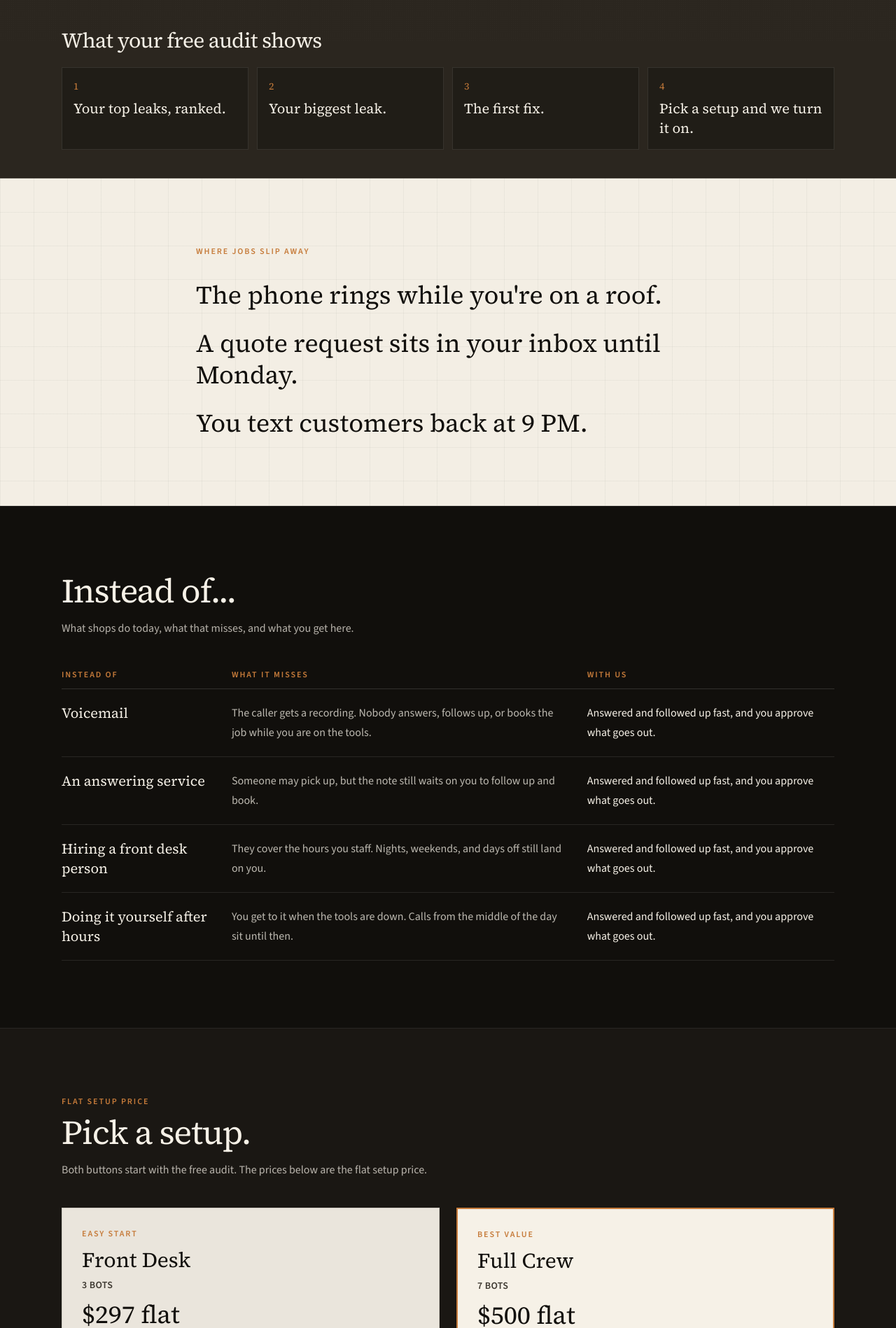
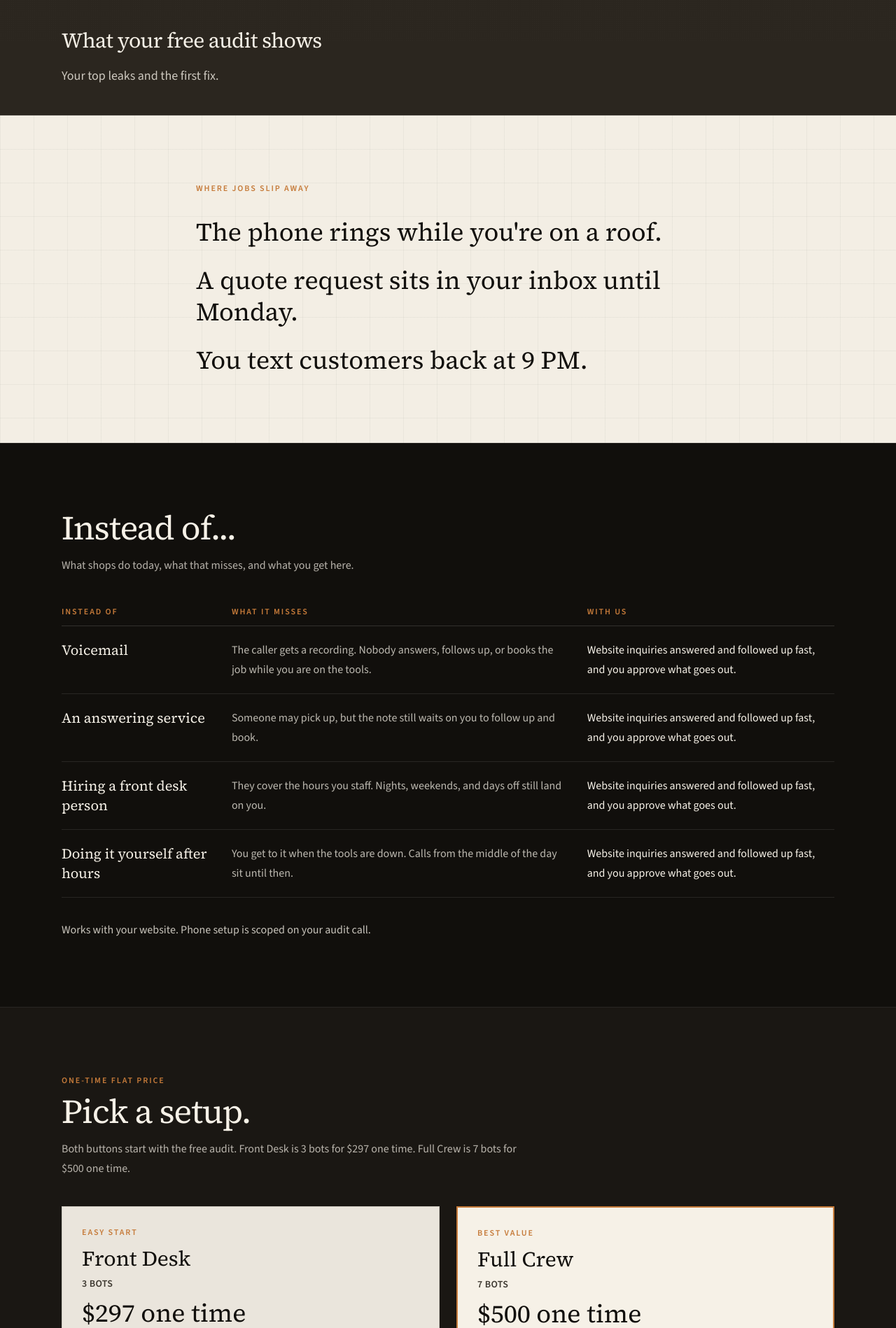
Before and after one commit to DiscoPR/lonelyowner_website, a Next.js app: page / in a window 1280 px wide. Shown: the part 742-2640 px from the top of the page at 70% size. Built offline with nearby package versions, Linux system fonts and the light colour scheme.

Commit message:
State the one-time price, the 24 hour line, and the website limit.
Setups are one time, the bots go live in 24 hours or the shop does not pay, and phone setup stays on the audit call.

Co-authored-by: DiscoPR <DiscoPR@users.noreply.github.com>

```diff
--- a/src/app/layout.tsx
+++ b/src/app/layout.tsx
@@ -24,7 +24,7 @@ export const metadata: Metadata = {
     default: `${hero.headline} | ${site.name}`,
     template: `%s | ${site.name}`,
   },
-  description: `${hero.subhead} Front Desk is 3 bots for ${grokBots.three.price}. Full Crew is 7 bots for ${grokBots.seven.price}.`,
+  description: `${hero.subhead} Front Desk is 3 bots for ${grokBots.three.price} one time. Full Crew is 7 bots for ${grokBots.seven.price} one time.`,
   applicationName: site.name,
   authors: [{ name: site.founder, url: site.url }],
   keywords: [
@@ -42,12 +42,12 @@ export const metadata: Metadata = {
     url: site.url,
     siteName: site.name,
     title: `${hero.headline} | ${site.name}`,
-    description: `${hero.subhead} Front Desk is 3 bots for ${grokBots.three.price}. Full Crew is 7 bots for ${grokBots.seven.price}.`,
+    description: `${hero.subhead} Front Desk is 3 bots for ${grokBots.three.price} one time. Full Crew is 7 bots for ${grokBots.seven.price} one time.`,
   },
   twitter: {
     card: "summary_large_image",
     title: `${hero.headline} | ${site.name}`,
-    description: `${hero.subhead} Front Desk is 3 bots for ${grokBots.three.price}. Full Crew is 7 bots for ${grokBots.seven.price}.`,
+    description: `${hero.subhead} Front Desk is 3 bots for ${grokBots.three.price} one time. Full Crew is 7 bots for ${grokBots.seven.price} one time.`,
   },
   robots: {
     index: true,
--- a/src/app/resources/page.tsx
+++ b/src/app/resources/page.tsx
@@ -26,7 +26,7 @@ export default function ResourcesPage() {
             These are the tasks that steal the evening after a full day in the
             field. A Grok bot can draft every one of them. You still send.
             That is the rule. Setup is {grokBots.three.price} for 3 bots or{" "}
-            {grokBots.seven.price} for 7, flat.{" "}
+            {grokBots.seven.price} for 7, one time.{" "}
             <Link
               href="/#grok-bots"
               className="font-semibold text-copper underline decoration-copper/40 underline-offset-4 hover:text-copper-hot"
--- a/src/app/thank-you/page.tsx
+++ b/src/app/thank-you/page.tsx
@@ -22,7 +22,6 @@ export default function ThankYouPage() {
         <p className="mt-5 text-lg leading-8 text-cream/78">
           It is in. We will email the report to the address you used.
         </p>
-        {/* TODO for Kevin: say when the report arrives. Do not render a number, and do not say that a time is missing. */}
 
         <h2 className="mt-12 font-serif text-3xl tracking-tight">Who it is for</h2>
         <p className="mt-4 text-lg leading-8 text-cream/75">{whoItIsFor}</p>
--- a/src/components/home/AuditForm.tsx
+++ b/src/components/home/AuditForm.tsx
@@ -194,7 +194,6 @@ export function AuditForm() {
           ) : null}
         </div>
 
-        {/* TODO for Kevin: do not claim the bots work with the shop's existing phone number until that is confirmed. */}
         <div>
           <label htmlFor={phoneId} className="block text-sm font-semibold text-cream">
             Phone <span className="font-normal text-muted">(optional)</span>
--- a/src/components/home/Hero.tsx
+++ b/src/components/home/Hero.tsx
@@ -4,7 +4,6 @@ import { hero } from "@/lib/site";
 export function Hero() {
   return (
     <section className="shop-grid relative overflow-hidden border-b border-cream/10">
-      {/* TODO for Kevin: optional line "Report in [X]" once a turnaround is confirmed. Do not render a number until then. */}
       <div className="pointer-events-none absolute inset-y-0 right-0 w-1/2 bg-[radial-gradient(circle_at_80%_20%,rgba(198,123,58,0.18),transparent_45%)]" />
       <div className="relative mx-auto grid max-w-6xl items-start gap-8 px-4 py-10 sm:px-6 sm:py-14 lg:grid-cols-[minmax(0,1.05fr)_minmax(0,0.95fr)] lg:gap-12 lg:py-16">
         <div>
--- a/src/components/home/InsteadOf.tsx
+++ b/src/components/home/InsteadOf.tsx
@@ -1,5 +1,7 @@
+import { websiteScope } from "@/lib/site";
+
 const withUs =
-  "Answered and followed up fast, and you approve what goes out.";
+  "Website inquiries answered and followed up fast, and you approve what goes out.";
 
 const rows = [
   {
@@ -88,6 +90,7 @@ export function InsteadOf() {
             </article>
           ))}
         </div>
+        <p className="mt-8 max-w-2xl leading-7 text-cream/80">{websiteScope}</p>
       </div>
     </section>
   );
--- a/src/components/home/Pricing.tsx
+++ b/src/components/home/Pricing.tsx
@@ -1,4 +1,4 @@
-import { grokBots, hero, setups } from "@/lib/site";
+import { grokBots, grokGuarantee, hero, setups, websiteScope } from "@/lib/site";
 
 const tiers = [
   {
@@ -18,18 +18,17 @@ const tiers = [
 export function Pricing() {
   return (
     <section id="grok-bots" className="border-b border-cream/10 bg-shop">
-      {/* TODO for Kevin: confirm whether a monthly fee follows the flat setup price. Do not write one-time, no monthly fee, or no contract until that is confirmed. */}
-      {/* TODO for Kevin: do not claim the bots work with the shop's existing phone number until that is confirmed. */}
       <div className="mx-auto max-w-6xl px-4 py-16 sm:px-6 sm:py-24">
         <p className="text-xs font-semibold tracking-[0.16em] text-copper uppercase">
-          Flat setup price
+          One-time flat price
         </p>
         <h2 className="mt-3 max-w-3xl font-serif text-3xl tracking-tight text-cream sm:text-5xl">
           Pick a setup.
         </h2>
         <p className="mt-4 max-w-2xl leading-7 text-cream/72">
-          Both buttons start with the free audit. The prices below are the flat
-          setup price.
+          Both buttons start with the free audit. Front Desk is 3 bots for{" "}
+          {grokBots.three.price} one time. Full Crew is 7 bots for{" "}
+          {grokBots.seven.price} one time.
         </p>
 
         <div className="mt-10 grid gap-6 lg:grid-cols-2">
@@ -49,7 +48,7 @@ export function Pricing() {
               <p className="mt-2 text-sm font-semibold tracking-wide text-ink-soft uppercase">
                 {tier.countLabel}
               </p>
-              <p className="mt-3 font-serif text-4xl">{tier.price} flat</p>
+              <p className="mt-3 font-serif text-4xl">{tier.price} one time</p>
               <p className="mt-4 leading-7 text-ink-soft">{tier.tagline}</p>
               <ul className="mt-5 list-disc space-y-2 pl-5 leading-7 text-ink-soft">
                 {tier.bots.map((item) => (
@@ -62,6 +61,8 @@ export function Pricing() {
             </article>
           ))}
         </div>
+        <p className="mt-8 max-w-2xl leading-7 text-cream">{grokGuarantee}</p>
+        <p className="mt-3 max-w-2xl leading-7 text-cream/72">{websiteScope}</p>
       </div>
     </section>
   );
--- a/src/components/home/SampleReport.tsx
+++ b/src/components/home/SampleReport.tsx
@@ -1,14 +1,6 @@
-const steps = [
-  "Your top leaks, ranked.",
-  "Your biggest leak.",
-  "The first fix.",
-  "Pick a setup and we turn it on.",
-] as const;
-
 export function SampleReport() {
   return (
     <section className="border-b border-cream/10 bg-steel" aria-labelledby="sample-report-title">
-      {/* TODO for Kevin: if every free audit includes phone screenshots, replace this strip with "Your site on a phone" and "Each leak circled". */}
       <div className="mx-auto max-w-6xl px-4 py-8 sm:px-6 sm:py-10">
         <h2
           id="sample-report-title"
@@ -16,16 +8,9 @@ export function SampleReport() {
         >
           What your free audit shows
         </h2>
-        <ol className="mt-5 grid gap-3 sm:grid-cols-2 lg:grid-cols-4">
-          {steps.map((step, index) => (
-            <li key={step} className="border border-cream/10 bg-ink/40 p-4">
-              <p className="font-serif text-sm tracking-[0.16em] text-copper">
-                {index + 1}
-              </p>
-              <p className="mt-2 font-serif text-xl leading-7 text-cream">{step}</p>
-            </li>
-          ))}
-        </ol>
+        <p className="mt-4 max-w-2xl text-lg leading-8 text-cream/80">
+          Your top leaks and the first fix.
+        </p>
       </div>
     </section>
   );
--- a/src/lib/site.ts
+++ b/src/lib/site.ts
@@ -3,7 +3,7 @@ import { opsLeakPath } from "@/lib/ops-leak";
 export const hero = {
   headline: "More calls answered. More jobs booked.",
   subhead:
-    "Get a free audit of your website. We show you where jobs slip away, then set up simple bots that answer, follow up and help you book the job. Flat price. You approve what goes to customers.",
+    "Get a free audit of your website. We show you where jobs slip away, then set up simple bots that answer, follow up and help you book the job. One-time flat price. You approve what goes to customers.",
   primaryCta: "Get my free audit",
   secondaryCta: "See setup prices",
   reassurance: "Free. No card. Just your website.",
@@ -63,9 +63,11 @@ export const offer = {
     "Paste your website. We look at public pages and email a 5-area summary. No payment. Not a live scanner.",
 } as const;
 
-// Not rendered on the homepage. Turnaround is unconfirmed, so do not show this line there.
 export const grokGuarantee =
   "Built by hand. Live in 24 hours. If it is not live in 24 hours, you do not pay.";
+
+export const websiteScope =
+  "Works with your website. Phone setup is scoped on your audit call.";
 
 export const grokAccountNote =
   "You need a Grok account to run the bots. Kevin walks you through setting one up.";
@@ -110,17 +112,15 @@ export const faqs: readonly HomeFaq[] = [
   },
   {
     q: "Do I need new software?",
-    a: "No. You send your website. You do not need to buy a new office system to ask for the free audit or to start a setup.",
+    a: "No. Works with your website. Phone setup is scoped on your audit call. You do not need to buy a new office system to ask for the free audit or to start a setup.",
   },
-  // TODO for Kevin: confirm whether a monthly fee follows the flat setup price. Do not guess. Do not write one-time, no monthly fee, or no contract. Keep this question off the page until then.
   {
     q: "What if my shop is tiny?",
     a: "This is built for a shop of one as much as a small crew. If you run the trucks, answer the phone, and still do the estimates, you are the fit.",
   },
-  // TODO for Kevin: add the audit turnaround. Do not render a number until then.
   {
     q: "How long does the audit take?",
-    a: "You send your website. We email your Free Job Leak Audit.",
+    a: grokGuarantee,
   },
   {
     q: "Who reads my info?",
@@ -219,7 +219,7 @@ export function organizationJsonLd() {
       name: site.founder,
     },
     description:
-      "Free Job Leak Audit and flat-price bot setup for owner-operated trades. You approve what goes to customers.",
+      "Free Job Leak Audit and one-time bot setup for owner-operated trades. You approve what goes to customers.",
     areaServed: "United States",
     makesOffer: [
       offerJsonLd({
@@ -231,13 +231,13 @@ export function organizationJsonLd() {
       offerJsonLd({
         name: setups.frontDesk.name,
         price: grokBots.three.amount,
-        description: `${setups.frontDesk.countLabel}. ${grokBots.three.price} flat. ${setups.frontDesk.tagline} ${grokBots.three.bots.join(" ")}`,
+        description: `${setups.frontDesk.countLabel}. ${grokBots.three.price} one time. ${setups.frontDesk.tagline} ${grokBots.three.bots.join(" ")} ${grokGuarantee} ${websiteScope}`,
         url: `${site.url}/#grok-bots`,
       }),
       offerJsonLd({
         name: setups.fullCrew.name,
         price: grokBots.seven.amount,
-        description: `${setups.fullCrew.countLabel}. ${grokBots.seven.price} flat. ${setups.fullCrew.tagline} ${[...grokBots.three.bots, ...grokBots.seven.bots].join(" ")}`,
+        description: `${setups.fullCrew.countLabel}. ${grokBots.seven.price} one time. ${setups.fullCrew.tagline} ${[...grokBots.three.bots, ...grokBots.seven.bots].join(" ")} ${grokGuarantee} ${websiteScope}`,
         url: `${site.url}/#grok-bots`,
       }),
     ],
```
Also changed, not shown: src/app/terms/page.tsx (+1 -8 lines), src/components/home/Trust.tsx (+4 -14 lines), 2 other files (tests, documents, lock files or other folders).
